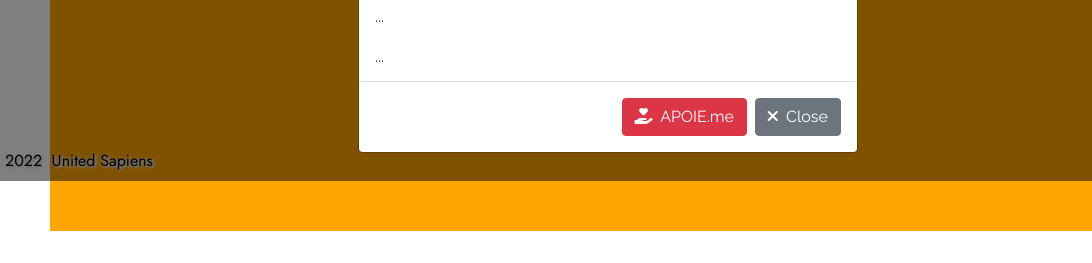
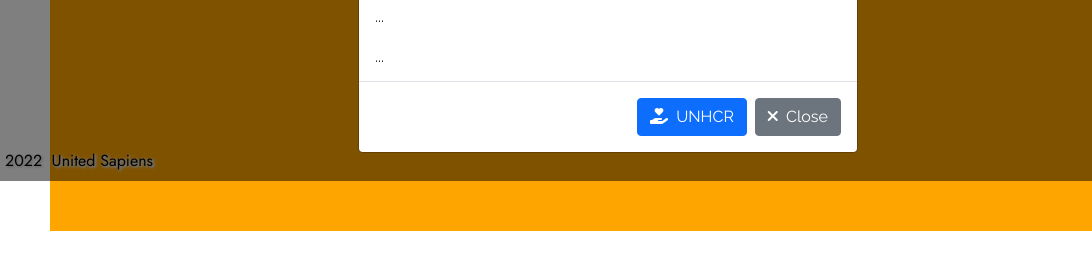
Before and after one commit to existo-me/br, a plain HTML site: page index.html in a window 1280 px wide. Both pictures are taken after a click on the link "EXISTO.me". Shown: the part 619-882 px from the top of the page, 32-1124 px from the left. Drawn offline with nearby package versions, Linux system fonts and the light colour scheme.

Commit message:
Refactoring.

```diff
--- a/index.html
+++ b/index.html
@@ -238,7 +238,7 @@
                         <br />
                     </div>
                     <div class="modal-footer">
-                        <a href="https://apoia.se/UnitedSapiens" class="btn btn-danger" role="button" title="Você pode apoiar essa causa, mas só se você quiser..." target="_blank"><i class="fa-solid fa-hand-holding-heart"></i>&nbsp; APOIE.me</a>
+                        <a href="https://www.unhcr.org/" class="btn btn-primary" role="button" title="Quer apoiar uma causa muito legal?" target="_blank"><i class="fa-solid fa-hand-holding-heart"></i>&nbsp; UNHCR</a>
                         <button type="button" class="btn btn-secondary" data-bs-dismiss="modal" title="Clique para fechar"><i class="fa-solid fa-xmark"></i>&nbsp; Close</button>
                     </div>
                 </div>
```
